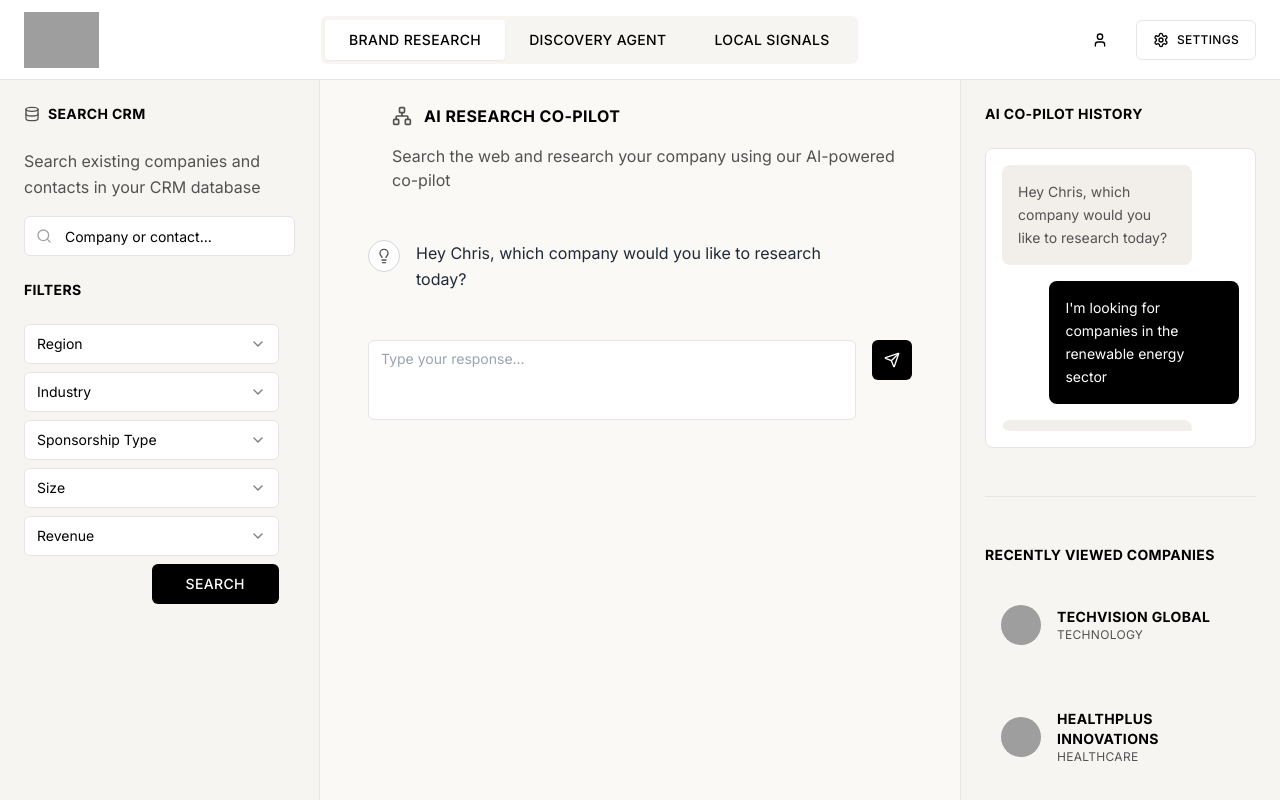
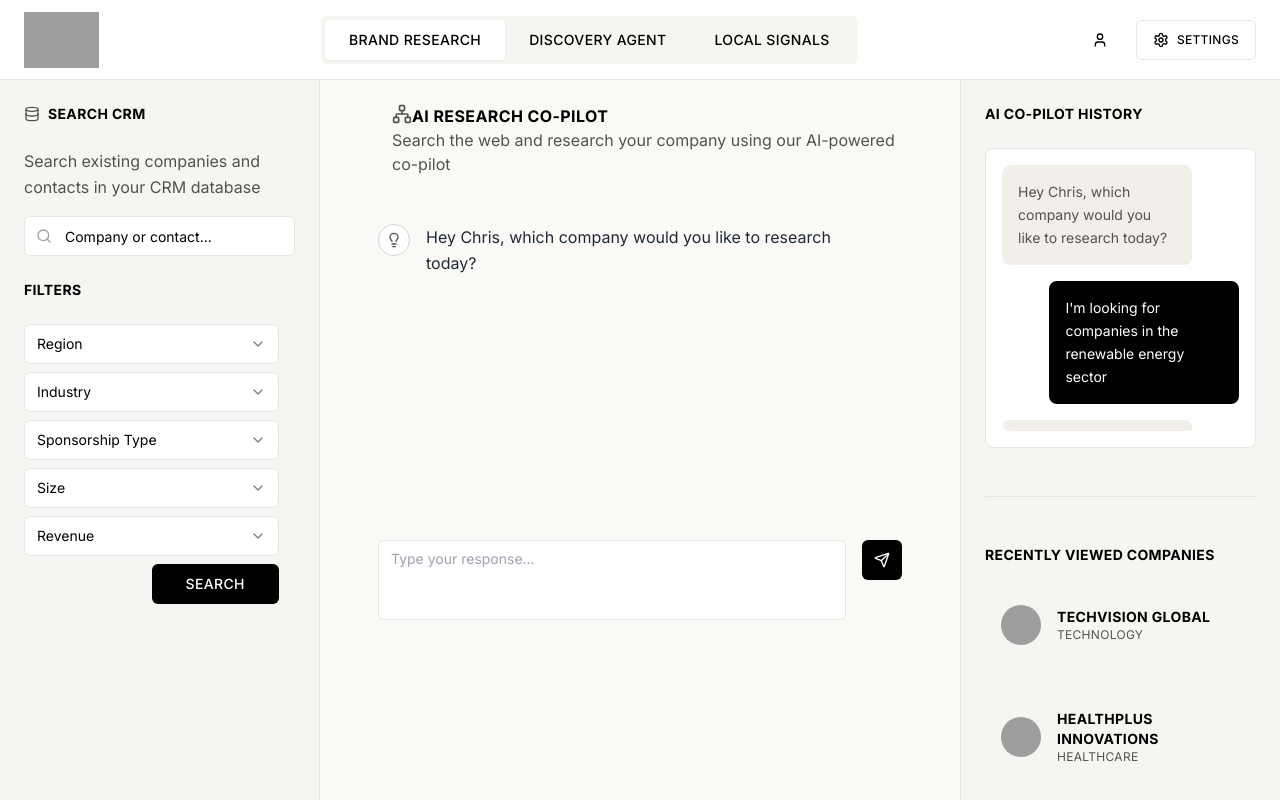
Before and after one commit to schanrai/noa-brand-research, a Next.js app: page / in a window 1280 px wide. Built offline with nearby package versions, Linux system fonts and the light colour scheme; grey boxes are pictures that could not be loaded.

Commit message:
feat: add co-pilot interface component
Introduce new co-pilot UI for enhanced user interaction.

#VERCEL_SKIP

Co-authored-by: null <37243296+schanrai@users.noreply.github.com>

```diff
--- a/components/co-pilot-interface.tsx
+++ b/components/co-pilot-interface.tsx
@@ -166,10 +166,10 @@ export default function CoPilotInterface({
   }
 
   return (
-    <div className={`flex h-full flex-col ${feedbackMode ? "border-2 border-orange-200 rounded-lg" : ""}`}>
+    <div className={`flex flex-col gap-y-0 my-0 h-full px-0 py-0 ${feedbackMode ? "border-2 border-orange-200 rounded-lg" : ""}`}>
       {/* Header */}
       <div className="mb-48 ml-24 -mt-24">
-        <div className="flex items-center gap-3 mb-16">
+        <div className="flex flex-row items-start justify-start gap-x-0 py-0 pb-0 mb-0">
           <Network className="h-5 w-5 text-gray-600" />
           <h1 className="text-base font-bold uppercase tracking-wide">AI Research Co-Pilot</h1>
         </div>
@@ -182,7 +182,7 @@ export default function CoPilotInterface({
 
       {/* Feedback Mode Indicator - moved to top and repositioned */}
       {feedbackMode && (
-        <div className="mb-24 ml-24 mr-24 p-16 bg-orange-50 border-l-4 border-orange-400 rounded-r-lg -mt-24">
+        <div className="p-16 bg-orange-50 border-l-4 border-orange-400 rounded-r-lg -mt-24 mx-1 mb-5">
           <div className="flex items-center">
             <div className="flex-shrink-0">
               <div className="w-2 h-2 bg-orange-400 rounded-full animate-pulse"></div>
@@ -219,7 +219,7 @@ export default function CoPilotInterface({
             {conversationHistory.map((message, index) => (
               <div
                 key={index}
-                className={`flex items-start gap-16 ${message.role === "user" ? "justify-end" : "justify-start"}`}
+                className={`flex items-start gap-16 mx-2.5 ${message.role === "user" ? "justify-end" : "justify-start"}`}
               >
                 {message.role === "assistant" && (
                   <div className="flex-shrink-0 w-8 h-8 rounded-full border border-gray-300 flex items-center justify-center bg-white">
@@ -239,8 +239,8 @@ export default function CoPilotInterface({
               </div>
             ))}
             {/* Input Area - moved inside conversation thread */}
-            <div className="pt-24">
-              <form onSubmit={handleSubmit} className="flex gap-16">
+            <div className="pt-60">
+              <form onSubmit={handleSubmit} className="flex gap-16 mx-2.5">
                 <textarea
                   placeholder={
                     currentStage === "feedback" || currentStage === "feedback-clarification"
```
